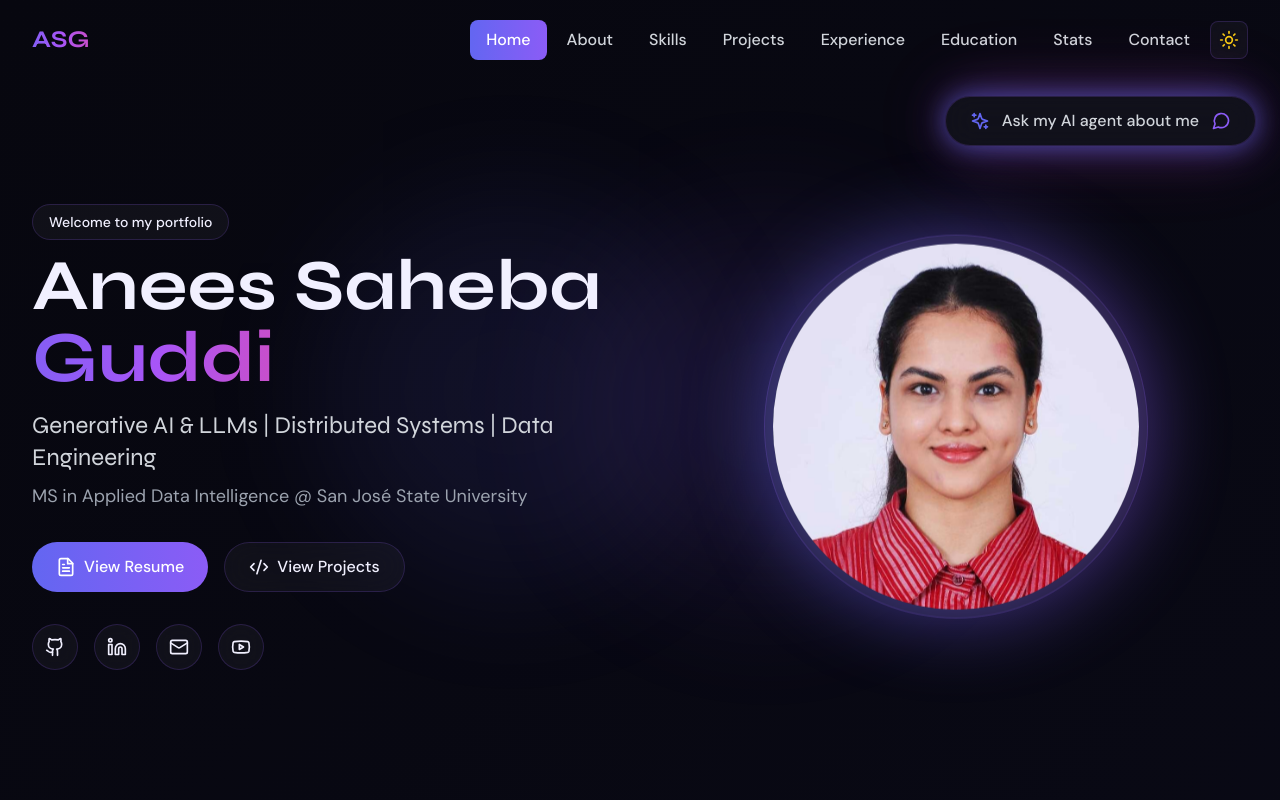
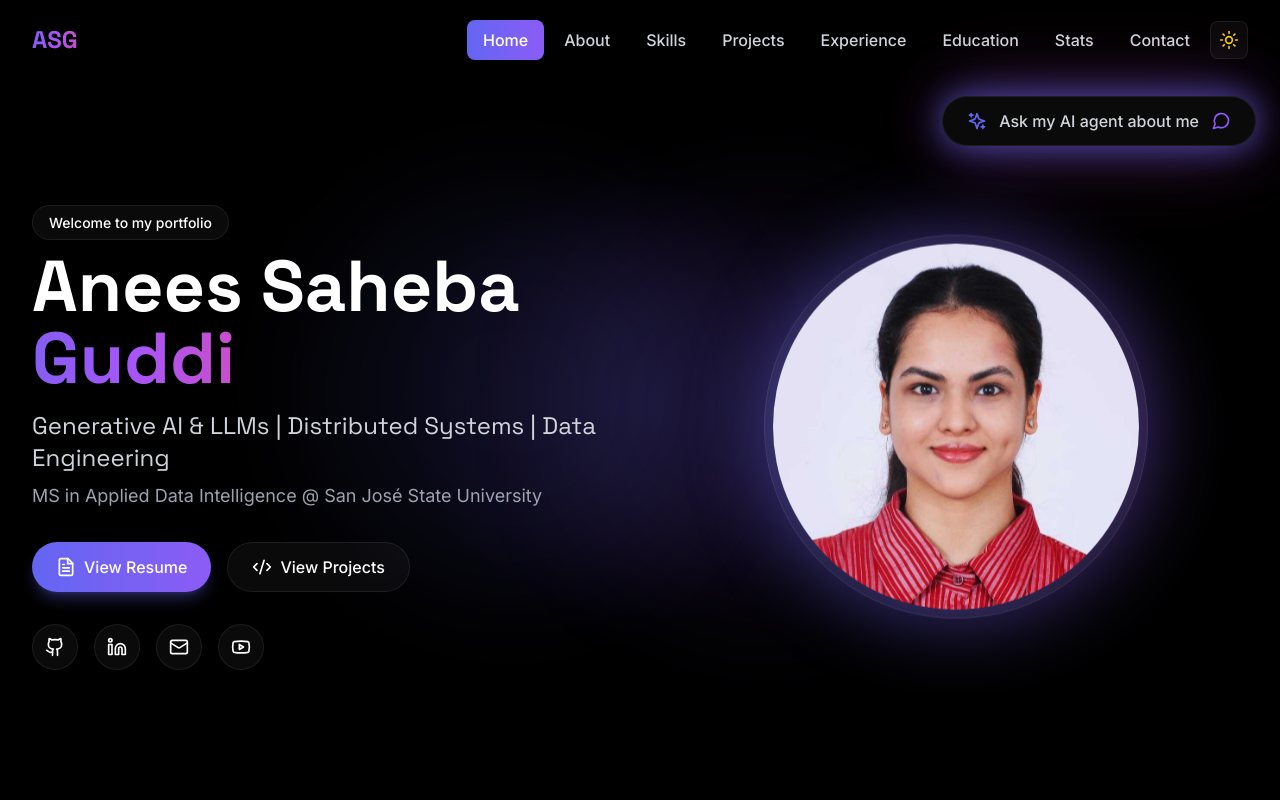
Before and after one commit to aneessaheba/aneessaheba.github.io, a React (Vite) app: page / in a window 1280 px wide. Shown: the top 800 px of the page. Built offline with nearby package versions, Linux system fonts and the light colour scheme; the HTML template or start-up script is replaced by a standard one.

Commit message:
Add black theme, cursor glow, interactive effects, favicon, and updated About section

```diff
--- a/index.html
+++ b/index.html
@@ -2,13 +2,13 @@
 <html lang="en">
   <head>
     <meta charset="UTF-8" />
-    <link rel="icon" type="image/svg+xml" href="/vite.svg" />
+    <link rel="icon" type="image/svg+xml" href="/favicon.svg" />
     <meta name="viewport" content="width=device-width, initial-scale=1.0" />
     <title>Anees Saheba Guddi - Portfolio</title>
     <meta name="description" content="Portfolio of Anees Saheba Guddi - MS in Applied Data Intelligence specializing in Generative AI, LLMs, and Data Engineering" />
     <link rel="preconnect" href="https://fonts.googleapis.com">
     <link rel="preconnect" href="https://fonts.gstatic.com" crossorigin>
-    <link href="https://fonts.googleapis.com/css2?family=Syne:wght@400;500;600;700;800&family=DM+Sans:wght@300;400;500;600;700&display=swap" rel="stylesheet">
+    <link href="https://fonts.googleapis.com/css2?family=Space+Grotesk:wght@300;400;500;600;700&family=Inter:wght@300;400;500;600;700&display=swap" rel="stylesheet">
   </head>
   <body>
     <div id="root"></div>
--- a/src/App.jsx
+++ b/src/App.jsx
@@ -9,10 +9,12 @@ import Stats from './sections/Stats';
 import Contact from './sections/Contact';
 import Chatbot from './components/Chatbot';
 import BackToTop from './components/BackToTop';
+import CursorGlow from './components/CursorGlow';
 
 function App() {
   return (
     <div className="gradient-bg min-h-screen">
+      <CursorGlow />
       <Navbar />
       <Hero />
       <About />
--- /dev/null
+++ b/src/components/CursorGlow.jsx
@@ -0,0 +1,37 @@
+import { useEffect, useRef } from 'react';
+
+const CursorGlow = () => {
+  const glowRef = useRef(null);
+  const pos = useRef({ x: window.innerWidth / 2, y: window.innerHeight / 2 });
+  const current = useRef({ x: window.innerWidth / 2, y: window.innerHeight / 2 });
+  const raf = useRef(null);
+
+  useEffect(() => {
+    const onMove = (e) => {
+      pos.current = { x: e.clientX, y: e.clientY };
+    };
+
+    // Smooth follow with lerp
+    const loop = () => {
+      current.current.x += (pos.current.x - current.current.x) * 0.1;
+      current.current.y += (pos.current.y - current.current.y) * 0.1;
+      if (glowRef.current) {
+        glowRef.current.style.left = `${current.current.x}px`;
+        glowRef.current.style.top = `${current.current.y}px`;
+      }
+      raf.current = requestAnimationFrame(loop);
+    };
+
+    window.addEventListener('mousemove', onMove);
+    raf.current = requestAnimationFrame(loop);
+
+    return () => {
+      window.removeEventListener('mousemove', onMove);
+      cancelAnimationFrame(raf.current);
+    };
+  }, []);
+
+  return <div id="cursor-glow" ref={glowRef} />;
+};
+
+export default CursorGlow;
--- a/src/index.css
+++ b/src/index.css
@@ -13,27 +13,27 @@ html {
 }
 
 body {
-  font-family: 'DM Sans', sans-serif;
-  background: #07070f;
-  color: #f1f0ff;
+  font-family: 'Inter', sans-serif;
+  background: #000000;
+  color: #ffffff;
   overflow-x: hidden;
   transition: background 0.3s ease, color 0.3s ease;
 }
 
 /* Light mode styles */
 body:not(.dark) {
-  background: linear-gradient(135deg, #f5f3ff 0%, #ede9fe 50%, #fdf2f8 100%);
-  color: #1e1b4b;
+  background: #ffffff;
+  color: #0a0a0a;
 }
 
 body:not(.dark) .glass {
-  background: rgba(255, 255, 255, 0.75);
+  background: rgba(0, 0, 0, 0.04);
   backdrop-filter: blur(16px);
-  border: 1px solid rgba(99, 102, 241, 0.12);
+  border: 1px solid rgba(0, 0, 0, 0.08);
 }
 
 body:not(.dark) ::-webkit-scrollbar-track {
-  background: #ede9fe;
+  background: #f0f0f0;
 }
 
 body:not(.dark) ::-webkit-scrollbar-thumb {
@@ -41,30 +41,30 @@ body:not(.dark) ::-webkit-scrollbar-thumb {
 }
 
 body:not(.dark) .gradient-bg {
-  background: linear-gradient(135deg, #f5f3ff 0%, #ede9fe 50%, #fdf2f8 100%);
+  background: #ffffff;
 }
 
 body:not(.dark) .text-gray-300,
 body:not(.dark) .text-gray-400 {
-  color: #4c1d95 !important;
+  color: #3f3f3f !important;
 }
 
 body:not(.dark) .text-white,
 body:not(.dark) svg {
-  color: #1e1b4b !important;
+  color: #0a0a0a !important;
 }
 
 h1, h2, h3, h4, h5, h6 {
-  font-family: 'Syne', sans-serif;
+  font-family: 'Space Grotesk', sans-serif;
 }
 
 /* Custom scrollbar */
 ::-webkit-scrollbar {
-  width: 8px;
+  width: 6px;
 }
 
 ::-webkit-scrollbar-track {
-  background: #0d0d1a;
+  background: #111111;
 }
 
 ::-webkit-scrollbar-thumb {
@@ -76,17 +76,24 @@ h1, h2, h3, h4, h5, h6 {
   background: linear-gradient(to bottom, #8b5cf6, #ec4899);
 }
 
-/* Gradient background */
+/* Gradient background — pure black */
 .gradient-bg {
-  background: linear-gradient(135deg, #07070f 0%, #0d0d1f 50%, #0f0a1a 100%);
+  background: #000000;
 }
 
-/* Glass effect — crisp, colorful border */
+/* Glass effect — sharp, minimal */
 .glass {
   background: rgba(255, 255, 255, 0.04);
-  backdrop-filter: blur(16px);
-  -webkit-backdrop-filter: blur(16px);
-  border: 1px solid rgba(139, 92, 246, 0.2);
+  backdrop-filter: blur(20px);
+  -webkit-backdrop-filter: blur(20px);
+  border: 1px solid rgba(255, 255, 255, 0.08);
+  transition: border-color 0.3s ease, background 0.3s ease, box-shadow 0.3s ease;
+}
+
+.glass:hover {
+  border-color: rgba(139, 92, 246, 0.5);
+  background: rgba(255, 255, 255, 0.07);
+  box-shadow: 0 0 24px rgba(99, 102, 241, 0.15), 0 0 48px rgba(236, 72, 153, 0.08);
 }
 
 /* Animated gradient text */
@@ -100,48 +107,61 @@ h1, h2, h3, h4, h5, h6 {
 }
 
 @keyframes gradient {
-  0% { background-position: 0% 50%; }
-  50% { background-position: 100% 50%; }
+  0%   { background-position: 0% 50%; }
+  50%  { background-position: 100% 50%; }
   100% { background-position: 0% 50%; }
 }
 
 /* Floating animation */
 @keyframes float {
   0%, 100% { transform: translateY(0px); }
-  50% { transform: translateY(-18px); }
+  50%       { transform: translateY(-18px); }
 }
 
 .float-animation {
   animation: float 3.5s ease-in-out infinite;
 }
 
-/* Glow effect — vibrant multi-color */
+/* Glow effect */
 .glow {
   box-shadow:
-    0 0 24px rgba(99, 102, 241, 0.55),
-    0 0 48px rgba(139, 92, 246, 0.35),
-    0 0 80px rgba(236, 72, 153, 0.2);
+    0 0 30px rgba(99, 102, 241, 0.6),
+    0 0 60px rgba(139, 92, 246, 0.4),
+    0 0 100px rgba(236, 72, 153, 0.2);
 }
 
 /* Pulse animation */
 @keyframes pulse-glow {
   0%, 100% { box-shadow: 0 0 20px rgba(99, 102, 241, 0.5); }
-  50% { box-shadow: 0 0 48px rgba(139, 92, 246, 0.9); }
+  50%       { box-shadow: 0 0 50px rgba(139, 92, 246, 0.9); }
 }
 
 .pulse-glow {
   animation: pulse-glow 2s ease-in-out infinite;
 }
 
-/* Colorful card hover border */
-.glass:hover {
-  border-color: rgba(168, 85, 247, 0.4);
-  transition: border-color 0.3s ease;
+/* Magnetic button base */
+.magnetic {
+  transition: transform 0.2s cubic-bezier(0.23, 1, 0.32, 1);
 }
 
-/* Section divider accent */
-.section-accent {
-  background: linear-gradient(90deg, #6366f1, #a855f7, #ec4899);
-  height: 3px;
-  border-radius: 99px;
+/* Cursor glow overlay */
+#cursor-glow {
+  pointer-events: none;
+  position: fixed;
+  top: 0;
+  left: 0;
+  width: 500px;
+  height: 500px;
+  border-radius: 50%;
+  background: radial-gradient(
+    circle,
+    rgba(99, 102, 241, 0.12) 0%,
+    rgba(139, 92, 246, 0.06) 40%,
+    transparent 70%
+  );
+  transform: translate(-50%, -50%);
+  z-index: 0;
+  transition: opacity 0.3s ease;
+  mix-blend-mode: screen;
 }
--- a/src/sections/Hero.jsx
+++ b/src/sections/Hero.jsx
@@ -73,29 +73,30 @@ const Hero = () => {
               transition={{ delay: 0.6 }}
               className="flex flex-wrap gap-4 mb-8"
             >
-              <button
+              <motion.button
                 onClick={() => setShowResume(true)}
-                className="px-6 py-3 rounded-full bg-gradient-to-r from-primary to-secondary text-white font-medium hover:opacity-90 transition-opacity flex items-center gap-2"
+                whileHover={{ scale: 1.07, y: -3 }}
+                whileTap={{ scale: 0.96 }}
+                className="px-6 py-3 rounded-full bg-gradient-to-r from-primary to-secondary text-white font-medium flex items-center gap-2 shadow-lg shadow-primary/30 hover:shadow-primary/60 transition-shadow"
               >
                 <FileText className="w-5 h-5" />
                 View Resume
-              </button>
-              <button
+              </motion.button>
+              <motion.button
                 onClick={() => {
                   const element = document.getElementById('projects');
                   if (element) {
                     const offsetTop = element.offsetTop - 80;
-                    window.scrollTo({
-                      top: offsetTop,
-                      behavior: 'smooth',
-                    });
+                    window.scrollTo({ top: offsetTop, behavior: 'smooth' });
                   }
                 }}
-                className="px-6 py-3 rounded-full glass font-medium hover:bg-white/10 transition-colors flex items-center gap-2"
+                whileHover={{ scale: 1.07, y: -3 }}
+                whileTap={{ scale: 0.96 }}
+                className="px-6 py-3 rounded-full glass font-medium flex items-center gap-2"
               >
                 <Code2 className="w-5 h-5" />
                 View Projects
-              </button>
+              </motion.button>
             </motion.div>
 
             <motion.div
@@ -112,9 +113,9 @@ const Hero = () => {
                     href={link.url}
                     target="_blank"
                     rel="noopener noreferrer"
-                    whileHover={{ scale: 1.1, y: -5 }}
-                    whileTap={{ scale: 0.95 }}
-                    className="p-3 rounded-full glass hover:bg-white/10 transition-colors"
+                    whileHover={{ scale: 1.2, y: -6, rotate: 8 }}
+                    whileTap={{ scale: 0.9 }}
+                    className="p-3 rounded-full glass hover:border-primary/60 transition-colors"
                     aria-label={link.label}
                   >
                     <Icon className="w-5 h-5" />
--- a/src/sections/Projects.jsx
+++ b/src/sections/Projects.jsx
@@ -34,9 +34,10 @@ const Projects = () => {
               key={idx}
               initial={{ opacity: 0, y: 50 }}
               animate={isInView ? { opacity: 1, y: 0 } : {}}
-              transition={{ duration: 0.6, delay: idx * 0.1 }}
-              whileHover={{ y: -10 }}
-              className="glass p-6 rounded-2xl hover:bg-white/10 transition-all duration-300"
+              transition={{ duration: 0.6, delay: idx * 0.1, type: 'spring', stiffness: 300, damping: 20 }}
+              whileHover={{ y: -12, scale: 1.02, rotateX: 2, rotateY: -2 }}
+              style={{ transformStyle: 'preserve-3d' }}
+              className="glass p-6 rounded-2xl transition-all duration-300 cursor-pointer"
             >
               <div className={`h-2 w-full bg-gradient-to-r ${project.gradient} rounded-t-2xl mb-4`}></div>
 
--- a/tailwind.config.js
+++ b/tailwind.config.js
@@ -7,8 +7,8 @@ export default {
   theme: {
     extend: {
       fontFamily: {
-        'display': ['Syne', 'sans-serif'],
-        'body': ['DM Sans', 'sans-serif'],
+        'display': ['Space Grotesk', 'sans-serif'],
+        'body': ['Inter', 'sans-serif'],
       },
       colors: {
         'primary': '#6366f1',
```
Also changed, not shown: public/favicon.svg (added), src/sections/About.jsx (line endings or trailing spaces).
